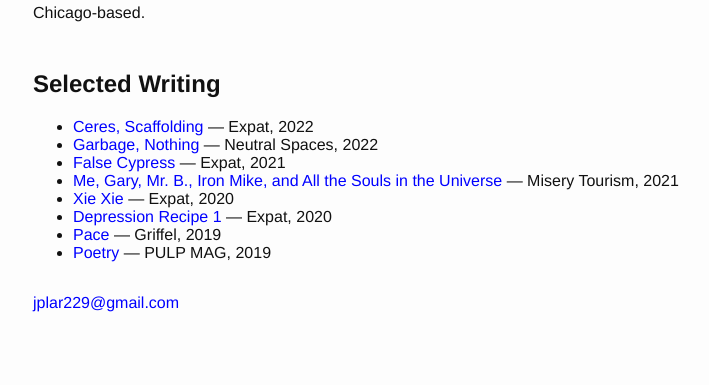
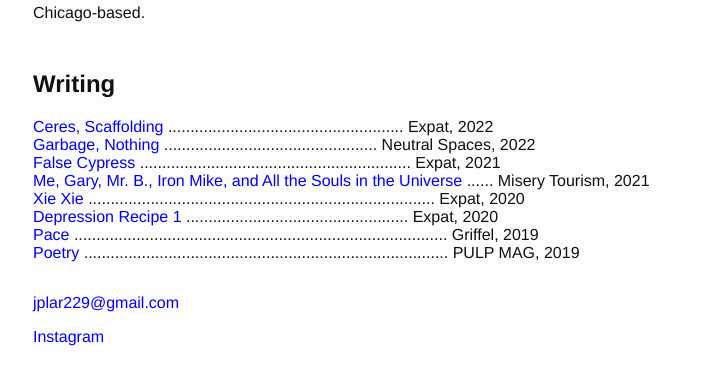
Before and after one commit to jplar229/jplar229.github.io, a plain HTML site: page index.html in a window 1280 px wide. Shown: the part 137-522 px from the top of the page, without its empty margins (247-956 px from the left). Drawn offline with Linux system fonts and the light colour scheme.

Commit message:
Update index.html

```diff
--- a/index.html
+++ b/index.html
@@ -15,21 +15,20 @@
     </section>
 
     <section id="portfolio">
-      <h2>Selected Writing</h2>
-      <ul>
-        <li><a href="https://expatpress.com/ceres-scaffolding-john-larson/" target="_blank">Ceres, Scaffolding</a> — Expat, 2022</li>
-        <li><a href="https://neutralspaces.co/magazine/three/larson.html" target="_blank">Garbage, Nothing</a> — Neutral Spaces, 2022</li>
-        <li><a href="https://expatpress.com/false-cypress-john-larson/" target="_blank">False Cypress</a> — Expat, 2021</li>
-        <li><a href="https://miserytourism.com/me-gary-mr-b-iron-mike-and-all-the-souls-in-the-universe/" target="_blank">Me, Gary, Mr. B., Iron Mike, and All the Souls in the Universe</a> — Misery Tourism, 2021</li>
-        <li><a href="https://expatpress.com/xie-xie-john-larson/" target="_blank">Xie Xie</a> — Expat, 2020</li>
-        <li><a href="https://expatpress.com/depression-recipe-1-john-larson/" target="_blank">Depression Recipe 1</a> — Expat, 2020</li>
-        <li><a href="https://www.griffel.no/article/pace/" target="_blank">Pace</a> — Griffel, 2019</li>
-        <li><a href="https://www.pulpmag.ca/wp-content/uploads/2023/09/Fall-2019-Issue.pdf" target="_blank">Poetry</a> — PULP MAG, 2019</li>
-      </ul>
+      <h2>Writing</h2>
+      <div class="writing-entry"><a href="https://expatpress.com/ceres-scaffolding-john-larson/" target="_blank">Ceres, Scaffolding</a> ..................................................... Expat, 2022</div>
+      <div class="writing-entry"><a href="https://neutralspaces.co/magazine/three/larson.html" target="_blank">Garbage, Nothing</a> ................................................ Neutral Spaces, 2022</div>
+      <div class="writing-entry"><a href="https://expatpress.com/false-cypress-john-larson/" target="_blank">False Cypress</a> ............................................................. Expat, 2021</div>
+      <div class="writing-entry"><a href="https://miserytourism.com/me-gary-mr-b-iron-mike-and-all-the-souls-in-the-universe/" target="_blank">Me, Gary, Mr. B., Iron Mike, and All the Souls in the Universe</a> ...... Misery Tourism, 2021</div>
+      <div class="writing-entry"><a href="https://expatpress.com/xie-xie-john-larson/" target="_blank">Xie Xie</a> .............................................................................. Expat, 2020</div>
+      <div class="writing-entry"><a href="https://expatpress.com/depression-recipe-1-john-larson/" target="_blank">Depression Recipe 1</a> .................................................. Expat, 2020</div>
+      <div class="writing-entry"><a href="https://www.griffel.no/article/pace/" target="_blank">Pace</a> .................................................................................... Griffel, 2019</div>
+      <div class="writing-entry"><a href="https://www.pulpmag.ca/wp-content/uploads/2023/09/Fall-2019-Issue.pdf" target="_blank">Poetry</a> .................................................................................. PULP MAG, 2019</div>
     </section>
 
     <section id="contact">
       <p><a href="mailto:jplar229@gmail.com">jplar229@gmail.com</a></p>
+      <p><a href="https://www.instagram.com/posts_of_gratitude/" target="_blank">Instagram</a></p>
     </section>
   </div>
 </body>
```
